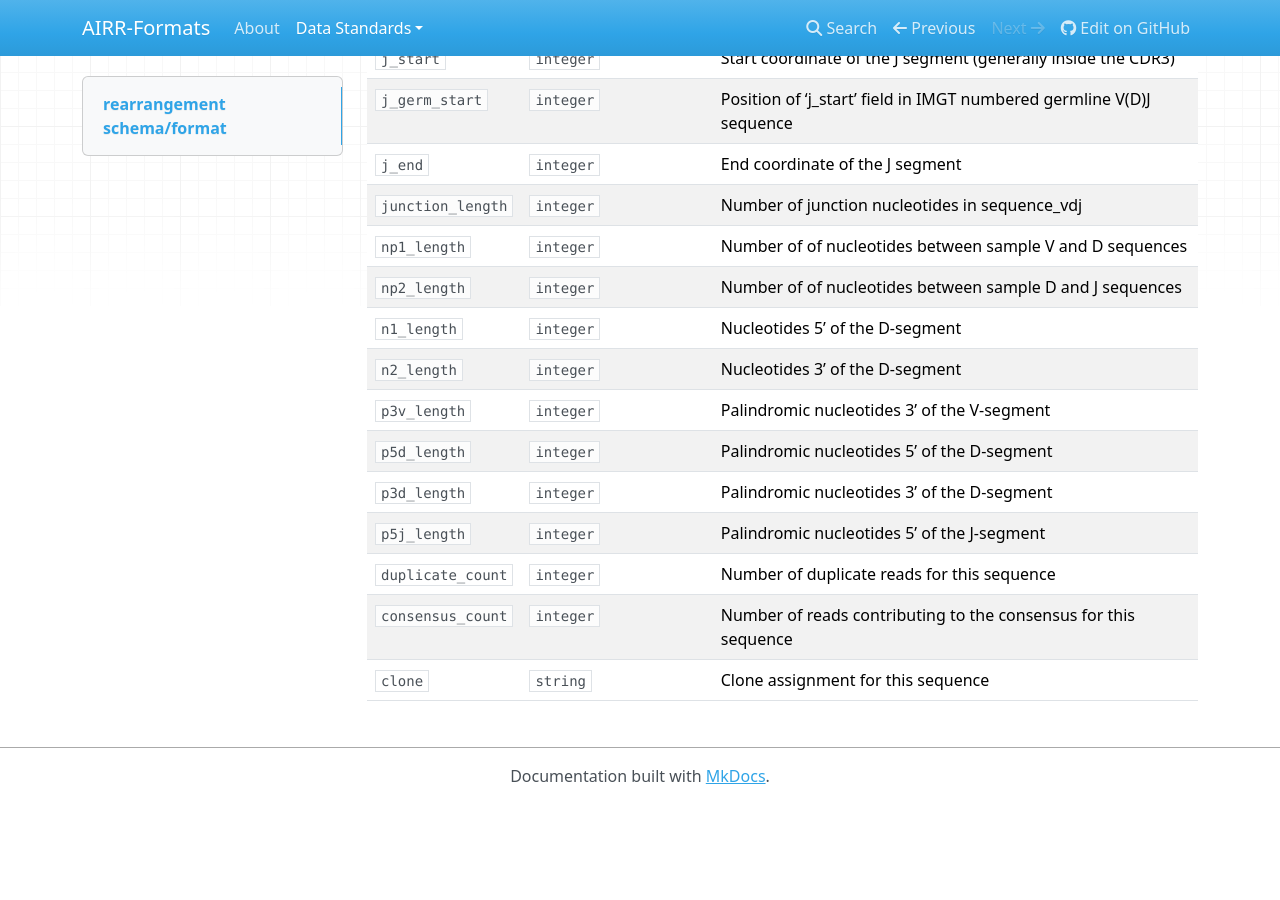
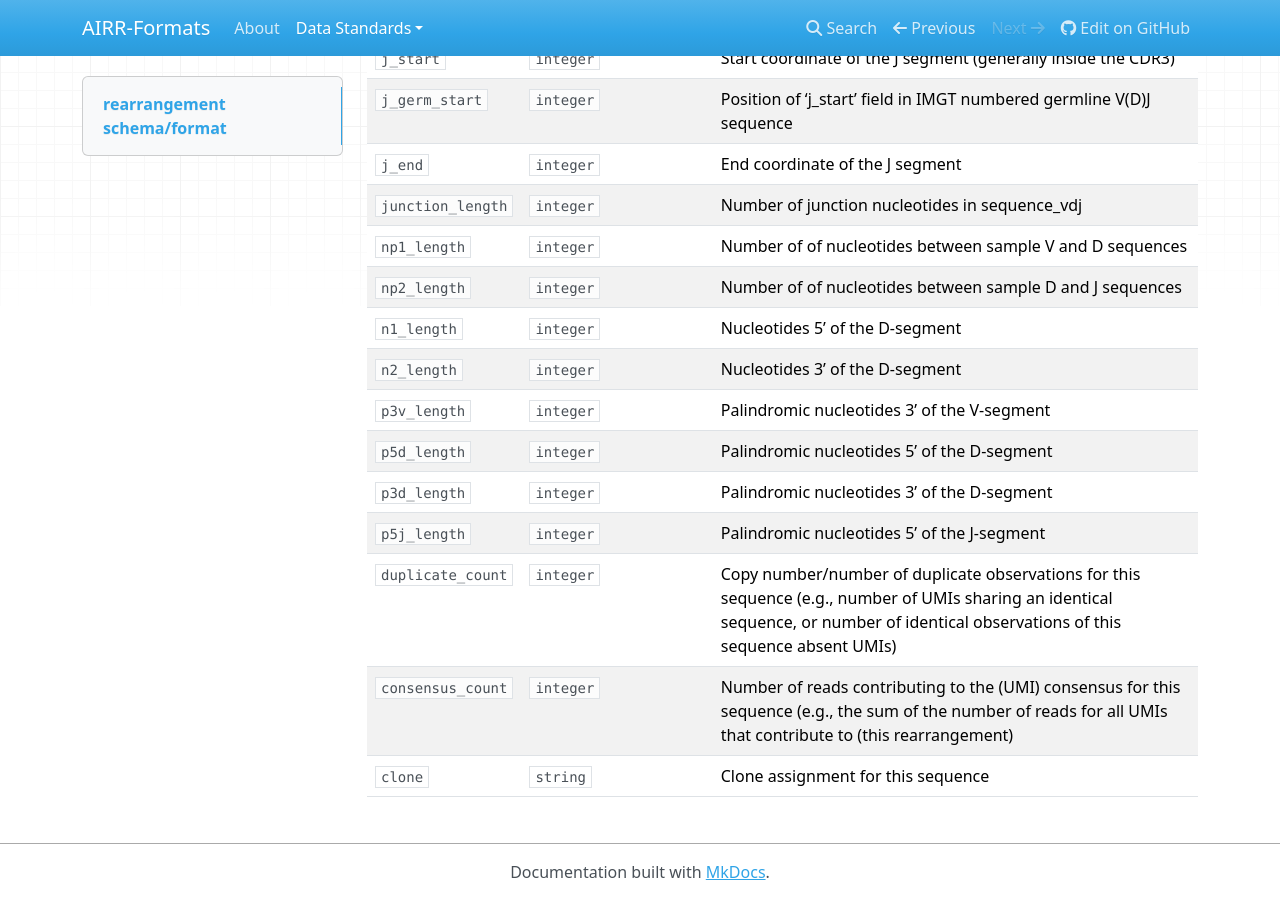
Before and after one commit to airr-community/airr-standards, an MkDocs documentation site: the page built from docs/rearrangements.md, in a window 1280 px wide and 900 px high, scrolled down 2501 px. Built offline with MkDocs 1.6.1, drawn with Linux system fonts in a browser that asks for light colours; nearby versions of some CDN libraries; old or Windows-style settings are respelled for this version of MkDocs; before the commit the page ends 3305 px from its top, so only the background shows below that.

Commit message:
Clarify duplicate and consensus counts
Fixes #33

```diff
--- a/docs/rearrangements.md
+++ b/docs/rearrangements.md
@@ -69,6 +69,6 @@ See the formatting overview for details on how to structure this data.
 | `p5d_length` | `integer` |  | Palindromic nucleotides 5' of the D-segment |
 | `p3d_length` | `integer` |  | Palindromic nucleotides 3' of the D-segment |
 | `p5j_length` | `integer` |  | Palindromic nucleotides 5' of the J-segment |
-| `duplicate_count` | `integer` |  | Number of duplicate reads for this sequence |
-| `consensus_count` | `integer` |  | Number of reads contributing to the consensus for this sequence |
+| `duplicate_count` | `integer` |  | Copy number/number of duplicate observations for this sequence (e.g., number of UMIs sharing an identical sequence, or number of identical observations of this sequence absent UMIs) |
+| `consensus_count` | `integer` |  | Number of reads contributing to the (UMI) consensus for this sequence (e.g., the sum of the number of reads for all UMIs that contribute to (this rearrangement) |
 | `clone` | `string` |  | Clone assignment for this sequence |
```
Also changed, not shown: 2 other files.
